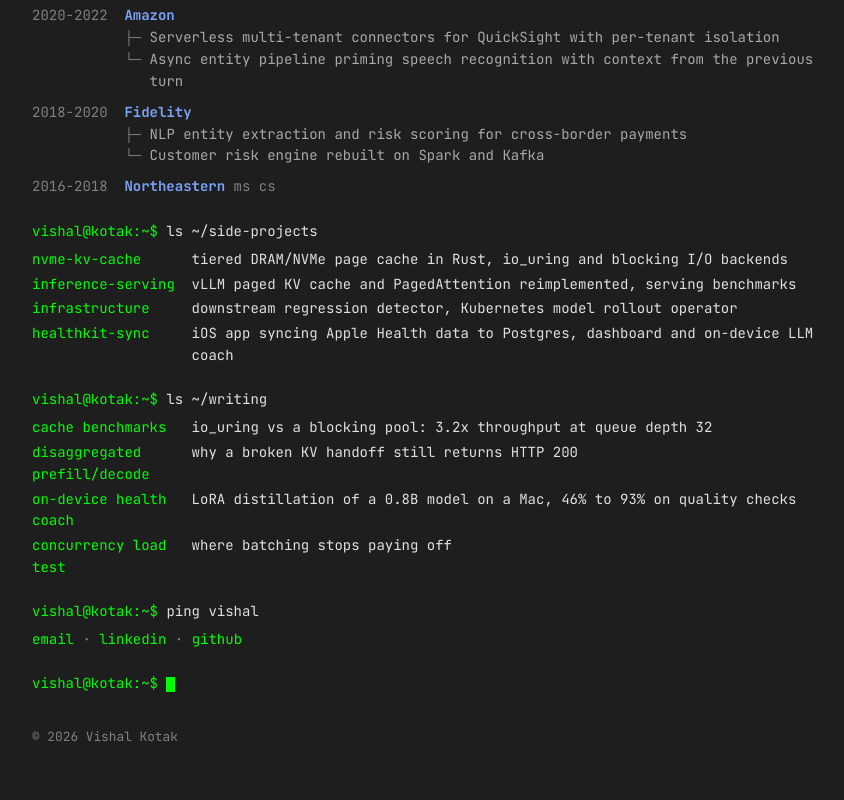
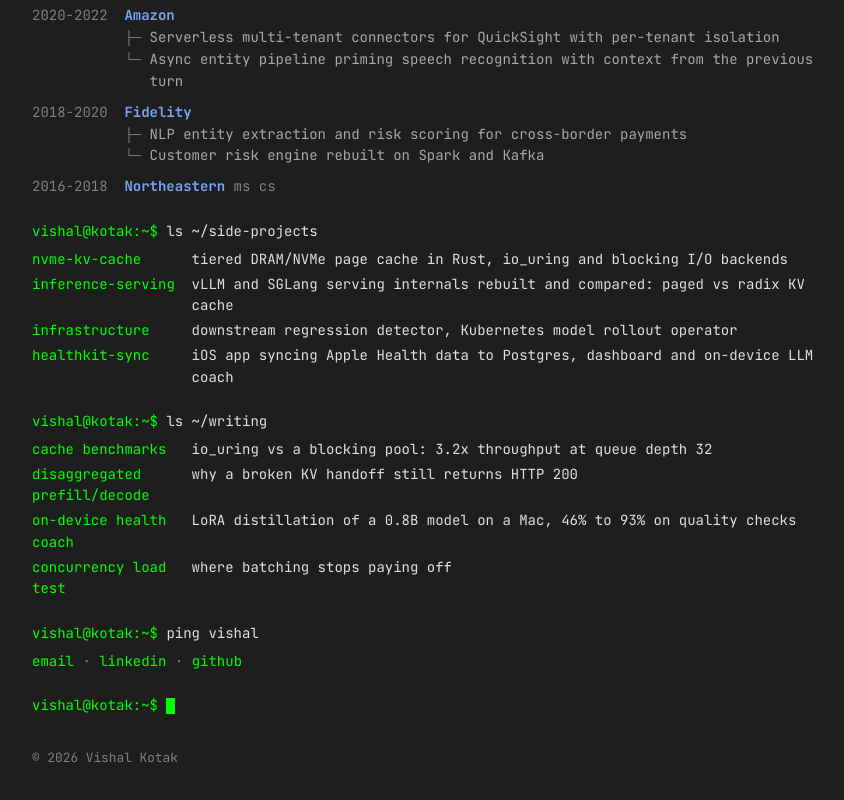
Before and after one commit to vishalkotak/vishalkotak.github.io, a plain HTML site: page index.html in a window 1280 px wide. Shown: the part 792-1592 px from the top of the page, without its empty margins (214-1058 px from the left). Before the commit the page ends 1571 px from the top, so only its background shows below. Drawn offline with Linux system fonts and the light colour scheme.

Commit message:
feat: update inference-serving

```diff
--- a/index.html
+++ b/index.html
@@ -220,7 +220,7 @@
     <p class="prompt">ls ~/side-projects</p>
     <dl class="stack projects">
       <dt><a href="https://github.com/vishalkotak/nvme-kv-cache">nvme-kv-cache</a></dt><dd>tiered DRAM/NVMe page cache in Rust, io_uring and blocking I/O backends</dd>
-      <dt><a href="https://github.com/vishalkotak/inference-serving">inference-serving</a></dt><dd>vLLM paged KV cache and PagedAttention reimplemented, serving benchmarks</dd>
+      <dt><a href="https://github.com/vishalkotak/inference-serving">inference-serving</a></dt><dd>vLLM and SGLang serving internals rebuilt and compared: paged vs radix KV cache</dd>
       <dt><a href="https://github.com/vishalkotak/infrastructure">infrastructure</a></dt><dd>downstream regression detector, Kubernetes model rollout operator</dd>
       <dt><a href="https://github.com/vishalkotak/healthkit-sync">healthkit-sync</a></dt><dd>iOS app syncing Apple Health data to Postgres, dashboard and on-device LLM coach</dd>
     </dl>
```
